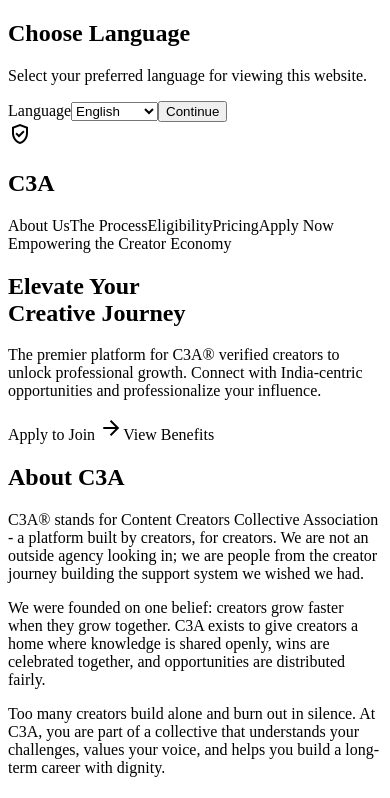
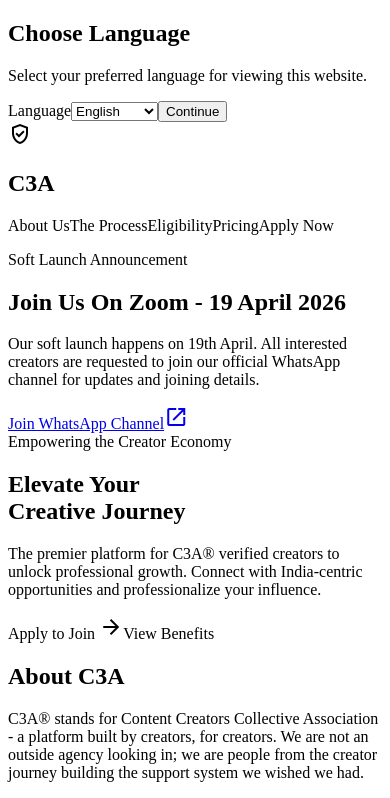
Before and after one commit to Content-Creators-Collective-Association/c3a_main, a React (Vite) app: page / in a window 390 px wide. Shown: the top 798 px of the page. Built offline with nearby package versions, Linux system fonts and the light colour scheme; no server answers; the HTML template or start-up script is replaced by a standard one.

Commit message:
Add responsive soft-launch WhatsApp announcement in hero

```diff
--- a/src/components/Hero.jsx
+++ b/src/components/Hero.jsx
@@ -10,6 +10,30 @@
     return (
         <section className="relative pt-24 pb-32 overflow-hidden">
             <div className="max-w-5xl mx-auto px-6 text-center">
+                <div className="mb-8 rounded-2xl border border-emerald-200 bg-gradient-to-r from-emerald-50 via-white to-blue-50 p-5 md:p-6 text-left shadow-sm">
+                    <div className="flex flex-col md:flex-row md:items-center md:justify-between gap-4">
+                        <div>
+                            <p className="text-xs font-extrabold tracking-widest uppercase text-emerald-700 mb-2">
+                                Soft Launch Announcement
+                            </p>
+                            <h2 className="text-lg md:text-2xl font-extrabold text-charcoal leading-tight">
+                                Join Us On Zoom - 19 April 2026
+                            </h2>
+                            <p className="mt-2 text-sm md:text-base text-charcoal/75 leading-relaxed">
+                                Our soft launch happens on 19th April. All interested creators are requested to join our official WhatsApp channel for updates and joining details.
+                            </p>
+                        </div>
+                        <a
+                            href="https://whatsapp.com/channel/0029VbCpyQG8qIzqsqXChj3N"
+                            target="_blank"
+                            rel="noopener noreferrer"
+                            className="inline-flex items-center justify-center gap-2 w-full md:w-auto px-6 py-3 rounded-xl bg-emerald-600 text-white font-bold hover:bg-emerald-700 transition-colors"
+                        >
+                            Join WhatsApp Channel
+                            <span className="material-symbols-outlined">open_in_new</span>
+                        </a>
+                    </div>
+                </div>
                 <span className="inline-flex items-center gap-2 py-1.5 px-4 rounded-full bg-white text-charcoal/60 text-xs font-bold tracking-widest uppercase mb-8 border border-blue-100">
                     Empowering the Creator Economy
                 </span>
```
